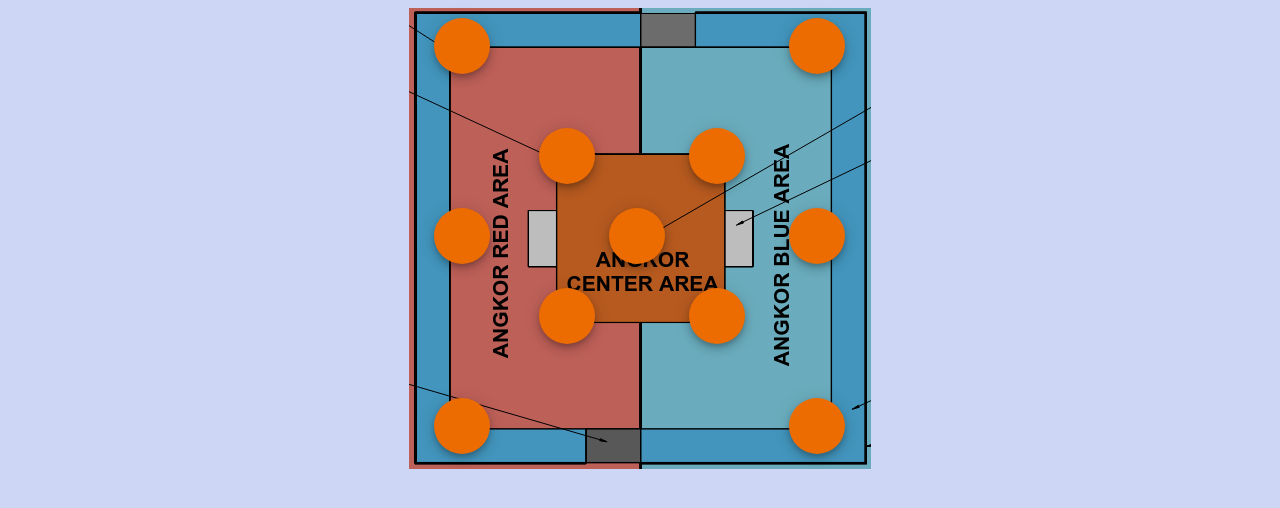
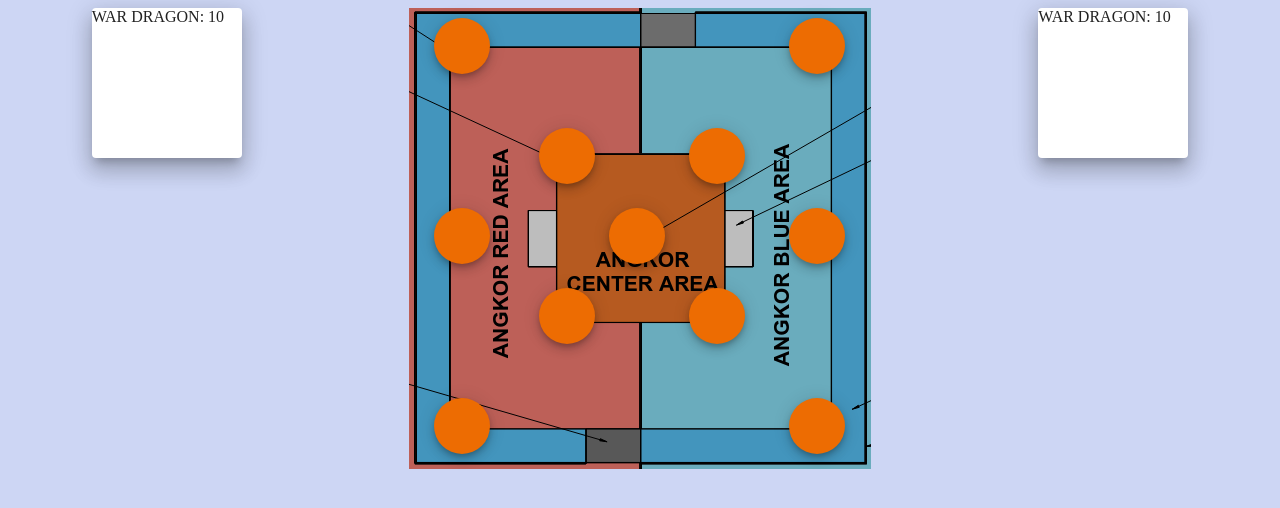
Before and after one commit to nc108x/2023-scoreboard, a React (Create React App) app: page / in a window 1280 px wide. Shown: the top 508 px of the page. Built offline with nearby package versions, Linux system fonts and the light colour scheme.

Commit message:
Move state up to App level

```diff
--- a/src/App.js
+++ b/src/App.js
@@ -1,11 +1,81 @@
+import { useState } from "react";
 import Gamefield from "./components/Gamefield.js";
+import Info from "./components/Info.js";
 
 function App() {
+  let [poles, setPoles] = useState(Array(11).fill(Array(0)));
+
+  function redScoreHandler(pole_no) {
+    let temp = [...poles];
+    temp[pole_no] = [...poles[pole_no], "red"];
+
+    setPoles(temp);
+  }
+
+  function blueScoreHandler(e, pole_no) {
+    /* to prevent right click menu from showing up */
+    e.preventDefault();
+    let temp = [...poles];
+    temp[pole_no] = [...poles[pole_no], "blue"];
+
+    setPoles(temp);
+  }
+
+  function checkScore() {
+    let type1 = [0, 1, 2, 8, 9, 10];
+    let type2 = [3, 4, 6, 7];
+    /* let type3 = 5; */
+
+    let redScore = 0;
+    let blueScore = 0;
+
+    for (let i = 0; i < poles.length; i++) {
+      console.log("Pole " + i + " " + poles[i].at(-1));
+
+      let targetTeam = poles[i].at(-1);
+      let scoreIncrease = 0;
+
+      if (targetTeam == null) {
+        continue;
+      }
+
+      if (type1.includes(i)) {
+        if ((i < 5 && targetTeam == "blue") || (i > 5 && targetTeam == "red")) {
+          scoreIncrease = 25;
+        } else {
+          scoreIncrease = 10;
+        }
+      } else if (type2.includes(i)) {
+        scoreIncrease = 30;
+      } else {
+        scoreIncrease = 70;
+      }
+
+      if (targetTeam == "red") {
+        redScore += scoreIncrease;
+      } else {
+        blueScore += scoreIncrease;
+      }
+    }
+
+    console.log([redScore, blueScore]);
+  }
+
+  checkScore();
+
+  /* console.log("this is a test"); */
+  /* console.log(poles); */
   return (
     <div className="main">
-      <div></div>
-      <Gamefield />
-      <div></div>
+      <Info />
+
+      <Gamefield
+        poles={poles}
+        redScoreHandler={redScoreHandler}
+        blueScoreHandler={blueScoreHandler}
+      />
+
+      <Info />
     </div>
   );
 }
--- a/src/components/Gamefield.js
+++ b/src/components/Gamefield.js
@@ -1,68 +1,10 @@
 import Pole from "./Pole.js";
-import { useState } from "react";
 
-export default function Gamefield() {
-  let [poles, setPoles] = useState(Array(11).fill(Array(0)));
-  /* console.log(poles); */
-
-  function redScoreHandler(pole_no) {
-    let temp = [...poles];
-    temp[pole_no] = [...poles[pole_no], "red"];
-
-    setPoles(temp);
-  }
-
-  function blueScoreHandler(e, pole_no) {
-    /* to prevent right click menu from showing up */
-    e.preventDefault();
-    let temp = [...poles];
-    temp[pole_no] = [...poles[pole_no], "blue"];
-
-    setPoles(temp);
-  }
-
-  function checkScore() {
-    let type1 = [0, 1, 2, 8, 9, 10];
-    let type2 = [3, 4, 6, 7];
-    /* let type3 = 5; */
-
-    let redScore = 0;
-    let blueScore = 0;
-
-    for (let i = 0; i < poles.length; i++) {
-      console.log("Pole " + i + " " + poles[i].at(-1));
-
-      let targetTeam = poles[i].at(-1);
-      let scoreIncrease = 0;
-
-      if (targetTeam == null) {
-        continue;
-      }
-
-      if (type1.includes(i)) {
-        if ((i < 5 && targetTeam == "blue") || (i > 5 && targetTeam == "red")) {
-          scoreIncrease = 25;
-        } else {
-          scoreIncrease = 10;
-        }
-      } else if (type2.includes(i)) {
-        scoreIncrease = 30;
-      } else {
-        scoreIncrease = 70;
-      }
-
-      if (targetTeam == "red") {
-        redScore += scoreIncrease;
-      } else {
-        blueScore += scoreIncrease;
-      }
-    }
-
-    console.log([redScore, blueScore]);
-  }
-
-  checkScore();
-
+export default function Gamefield({
+  poles,
+  redScoreHandler,
+  blueScoreHandler,
+}) {
   return (
     <>
       <div className="gamefield">
--- /dev/null
+++ b/src/components/Info.js
@@ -0,0 +1,16 @@
+import Paper from "@mui/material/Paper";
+
+export default function Info({}) {
+  return (
+    <Paper
+      elevation={13}
+      sx={{
+        left: "1000px",
+        width: "150px",
+        height: "150px",
+      }}
+    >
+      WAR DRAGON: 10
+    </Paper>
+  );
+}
--- a/src/components/Pole.js
+++ b/src/components/Pole.js
@@ -1,4 +1,3 @@
-import { useState } from "react";
 import Fab from "@mui/material/Fab";
 
 export default function Pole({
--- a/src/style.css
+++ b/src/style.css
@@ -4,8 +4,11 @@ body {
 
 .main {
   display: flex;
-  flex-grow: 1;
-  justify-content: space-between;
+  /* flex-grow: 1; */
+  justify-content: space-around;
+
+  /* margin: auto; */
+  /* height: 462px; */
 }
 
 .gamefield {
```
Also changed, not shown: src/components/Controlpanel.js (added).
